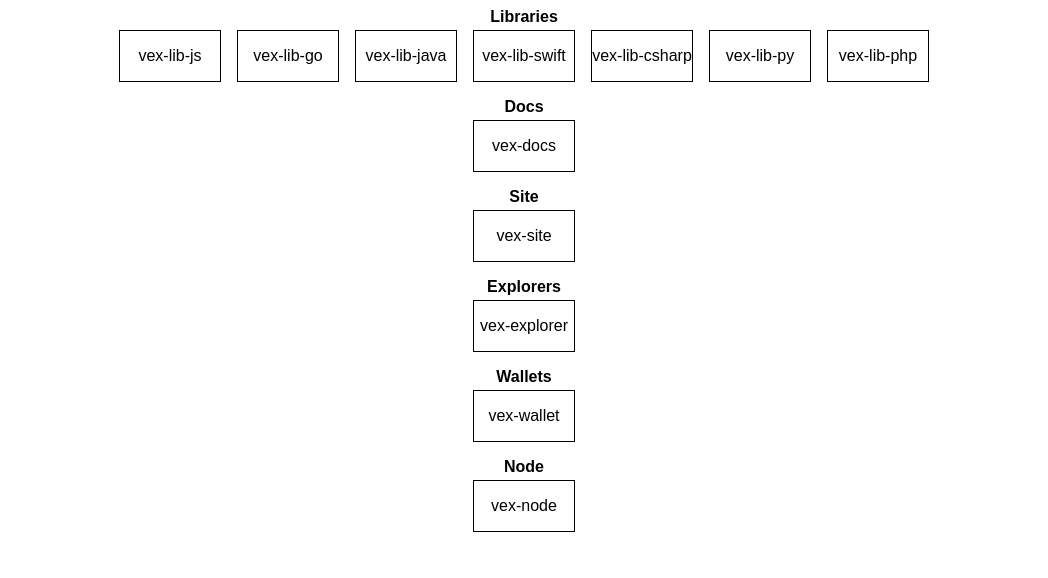
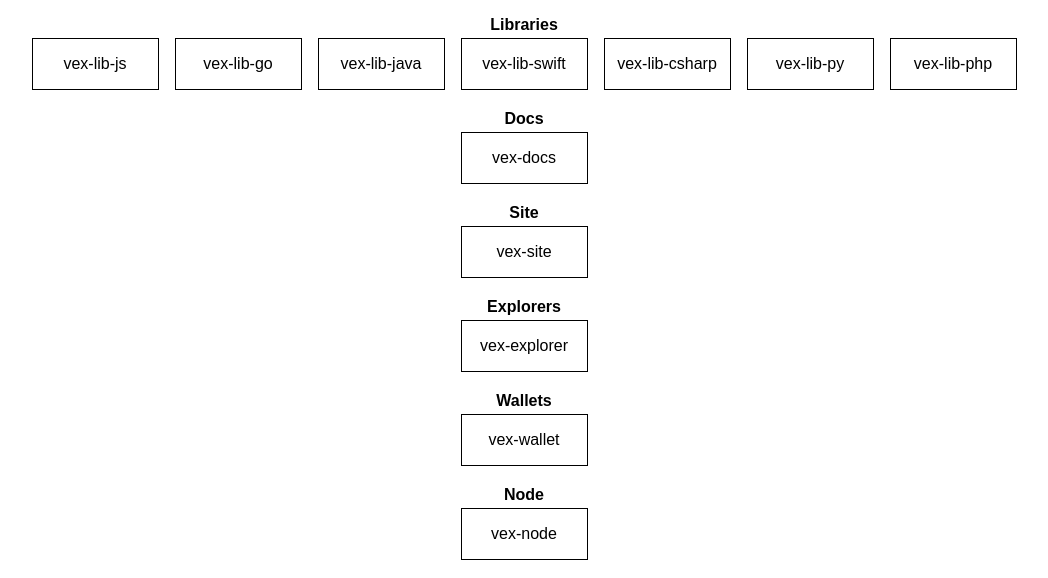
Before and after one commit to vex-coin-developer/vex-site, an Angular app: page /github in a window 1280 px wide. Shown: the top 578 px of the page, without its empty margins (116-1164 px from the left). Built offline with nearby package versions, Linux system fonts and the light colour scheme.

Commit message:
design fixes for github

```diff
--- a/src/app/components/github/github.component.scss
+++ b/src/app/components/github/github.component.scss
@@ -1,20 +1,22 @@
 .page-github {
 	text-align: center;
 	.github-block {
+		margin-top: 16px;
 		margin-bottom: 16px;
 		.title {
 			font-weight: bold;
-			margin-bottom: 4px;
 		}
 		.github-link {
 			display: inline-block;
 			border: 1px solid black;
-			width: 100px;
+			width: 125px;
 			height: 50px;
 			line-height: 50px;
 			text-align: center;
 			margin-right: 8px;
 			margin-left: 8px;
+			margin-top: 4px;
+			margin-bottom: 4px;
 		}
 	}
 }
```
